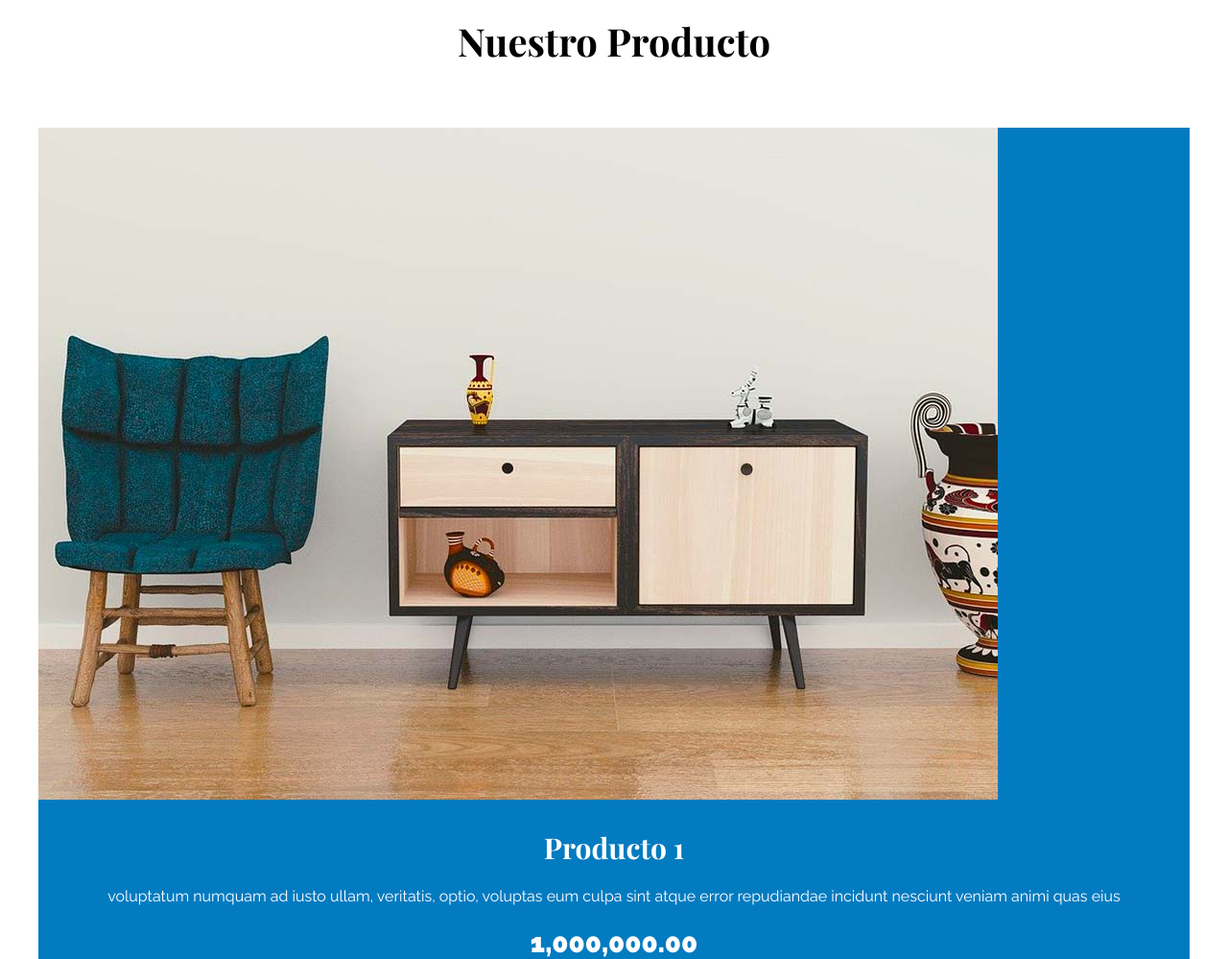
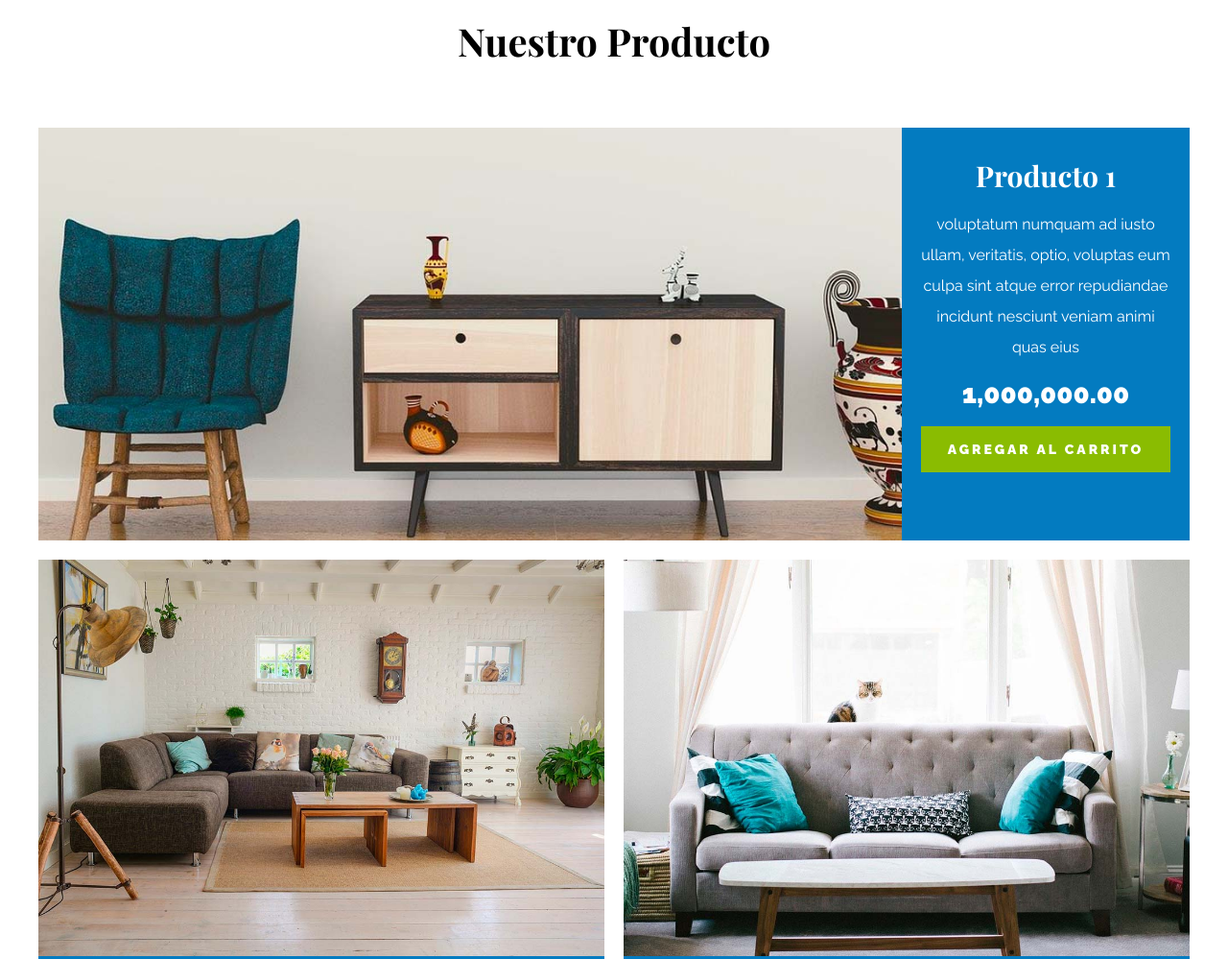
Before and after one commit to fernandoguerra12/ecomer-replica, a plain HTML site: page index.html in a window 1280 px wide. Shown: the part 1819-2818 px from the top of the page at 96% size. Drawn offline with nearby package versions, Linux system fonts and the light colour scheme.

Commit message:
ajustando las imagen en grid

```diff
--- a/css/style.css
+++ b/css/style.css
@@ -172,9 +172,23 @@ img {
 
 .producto:nth-child(1) {
   grid-column: 1/7;
+  display: grid;
+  grid-template-columns: 3fr 1fr;
+}
+
+.producto:nth-child(1) img {
+  height: 43rem;
+  width: 100%;
+  object-fit: cover;
 }
 .producto:nth-child(2) {
   grid-column: 1/4;
+}
+
+.producto:nth-child(2) img .producto:nth-child(3) img {
+  height: 30rem;
+  width: 100%;
+  object-fit: cover;
 }
 .producto:nth-child(3) {
   grid-column: 4/7;
```
